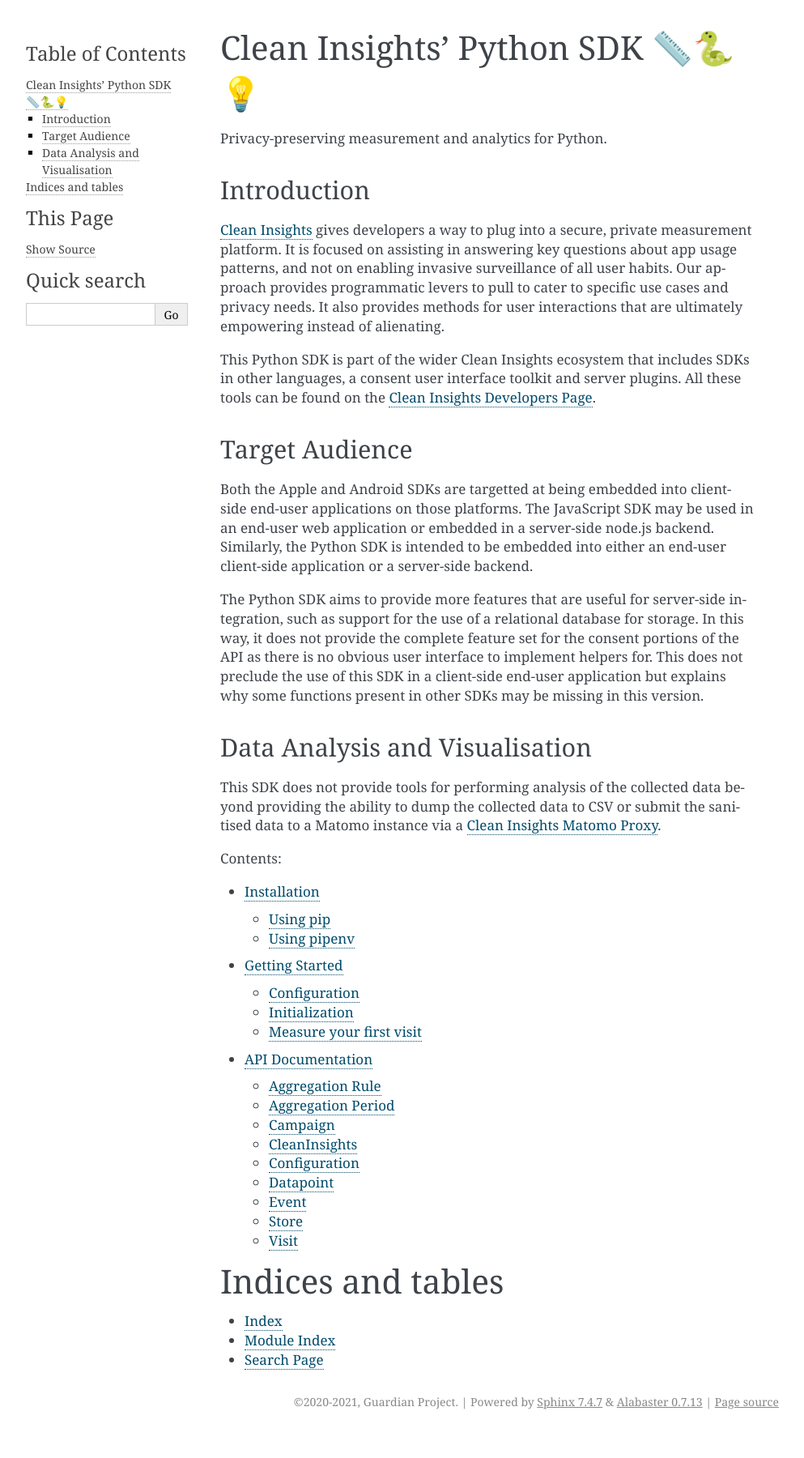
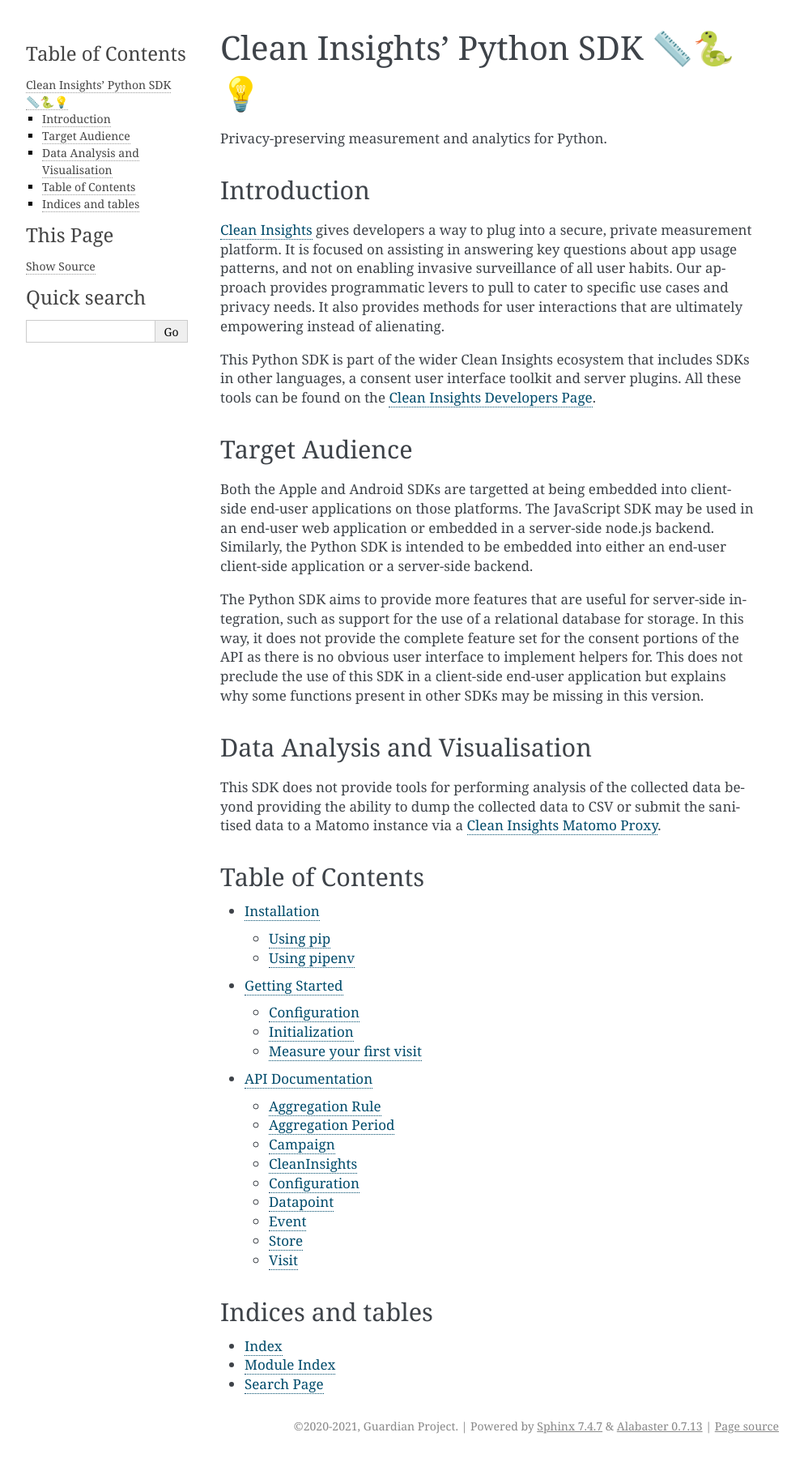
Before and after one commit to shanzayw/cleaninsights, a Sphinx documentation site: the page built from docs/index.rst, in a window 1280 px wide. Shown: the whole page at 81% size, without its empty margins (148-1141 px from the left). Built offline with Sphinx 7.4.7, drawn with Linux system fonts in a browser that asks for light colours; before the commit the page ends 1770 px from its top, so only the background shows below that.

Commit message:
docs: formatting

```diff
--- a/docs/index.rst
+++ b/docs/index.rst
@@ -43,16 +43,18 @@
 sanitised data to a Matomo instance via a `Clean Insights Matomo Proxy
 <https://gitlab.com/cleaninsights/clean-insights-matomo-proxy>`_.
 
+Table of Contents
+-----------------
+
 .. toctree::
    :maxdepth: 2
-   :caption: Contents:
 
    install
    quickstart
    api
 
 Indices and tables
-==================
+------------------
 
 * :ref:`genindex`
 * :ref:`modindex`
```
